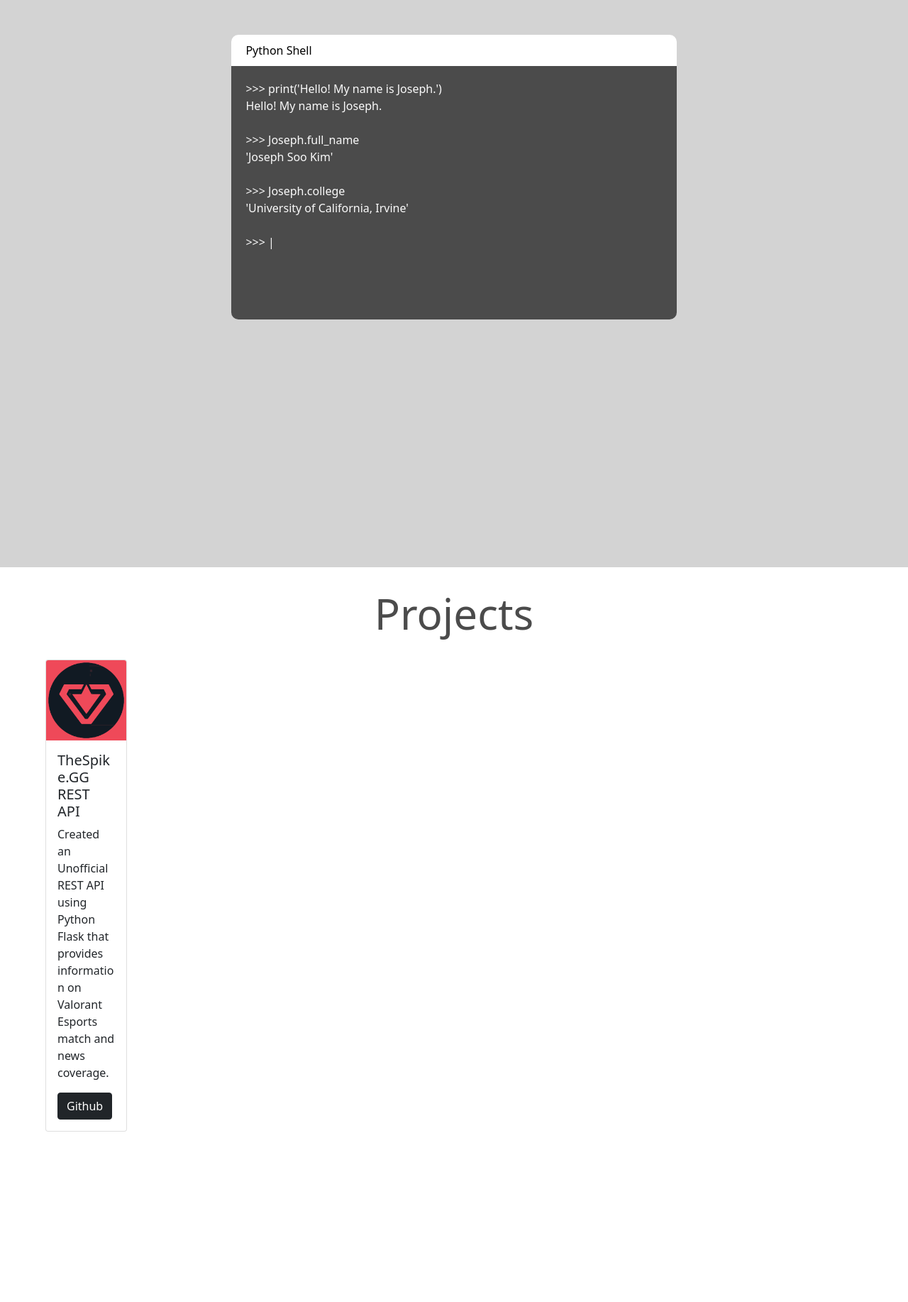
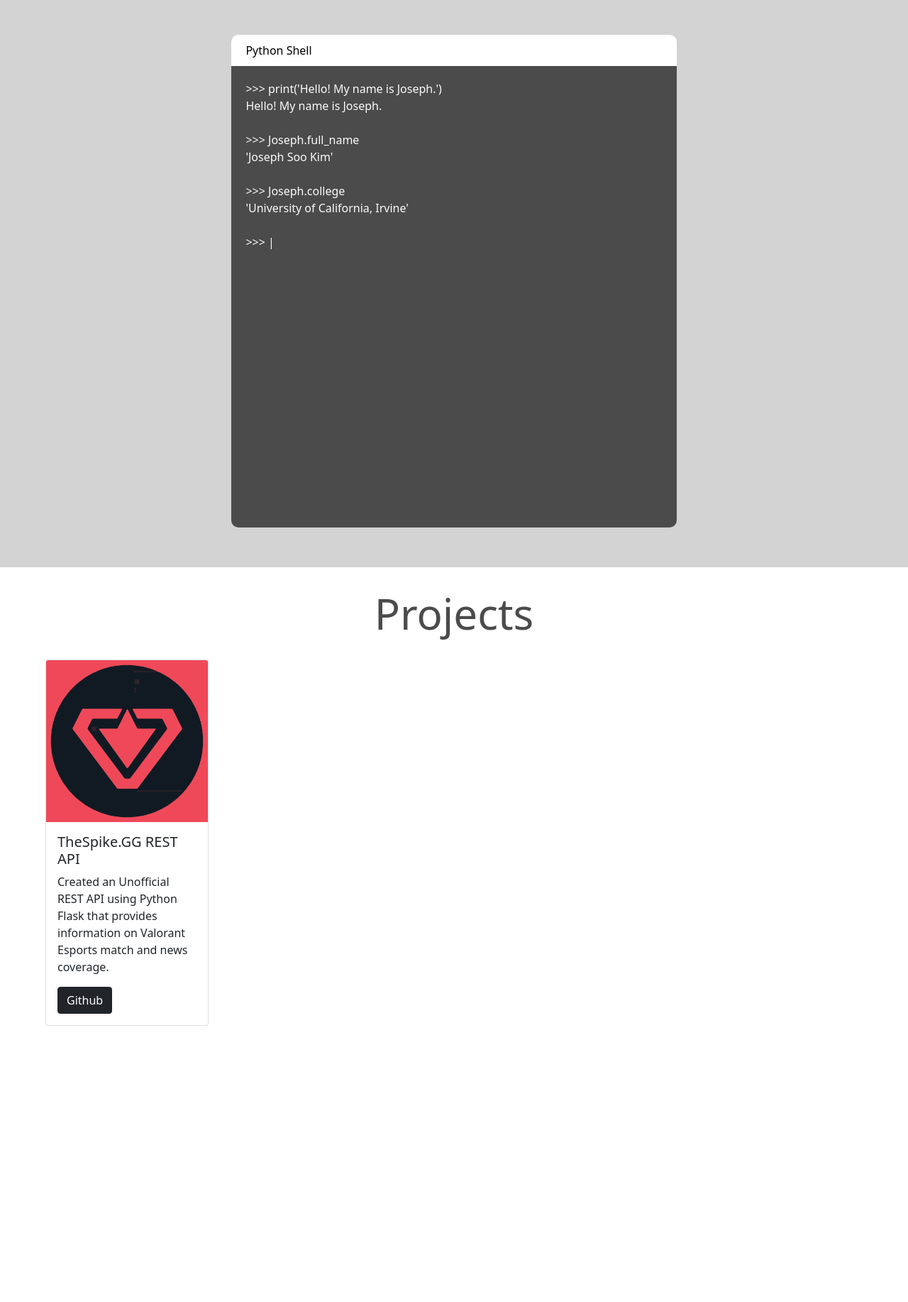
Before and after one commit to josephsookim/v1, a Flask app: page / in a window 1280 px wide. Shown: the part 401-2235 px from the top of the page at 71% size. After the commit the page ends 1846 px from the top, so only its background shows below. Run offline with Flask 2, Linux system fonts and the light colour scheme.

Commit message:
Update styles.css

```diff
--- a/static/css/styles.css
+++ b/static/css/styles.css
@@ -52,8 +52,7 @@ html {
   width: 70%;
   margin: auto;
   padding-top: 50px;
-  /*height: 700px;*/
-  height: 70%;
+  height: 700px;
   text-align: left;
   color: #fafafa;
 }
@@ -74,8 +73,7 @@ html {
   /*width: 700px;*/
   width: 70%;
   padding: 20px;
-  /*height: 650px;*/
-  height: 70%;
+  height: 650px;
   margin: auto;
   background: #4b4b4b;
   border-bottom-left-radius: 10px;
@@ -103,8 +101,7 @@ html {
 
 .project {
   /*width: 200px;*/
-  width: 10%;
-  height: 20%;
+  width: 20%;
   margin-bottom: 25rem;
   margin-right: 20px;
 }
```
